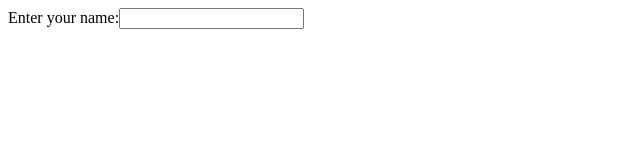
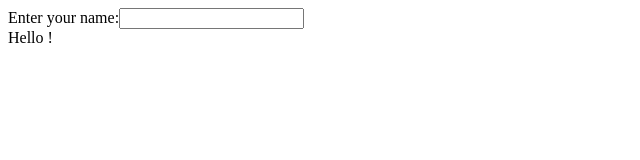
Before and after one commit to acciojob/personal-greeting-nileshhaz, a React app: page / in a window 1280 px wide. Shown: the top 160 px of the page, without its empty margins (0-640 px from the left). Built offline with nearby package versions, Linux system fonts and the light colour scheme.

Commit message:
change files 4

```diff
--- a/src/components/App.js
+++ b/src/components/App.js
@@ -11,8 +11,7 @@ const App = () => {
     <div>
       <label htmlFor="name">Enter your name:</label>
       <input type="text" id="name" onChange={handleChange} value={name} />
-      <div>{name}</div>
-
+      <div>{`Hello ${name}!`}</div>
     </div>
   )
 }
```
